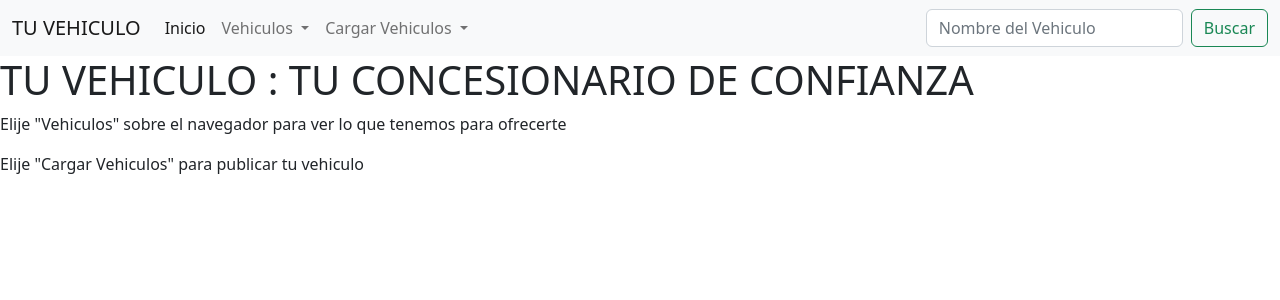
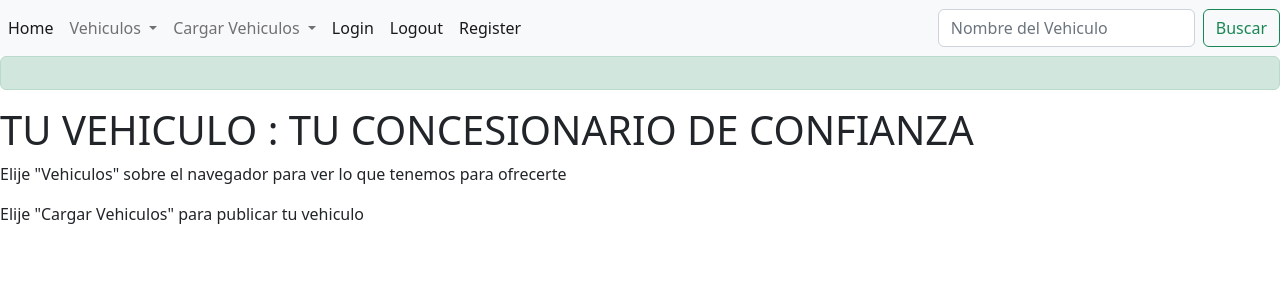
Before and after one commit to Fpagnotta/ProyectoTuVehiculo, a Django app: page / in a window 1280 px wide. Shown: the top 300 px of the page. Run offline with Django 4.2, Linux system fonts and the light colour scheme.

Commit message:
login form

```diff
--- a/templates/autos.html
+++ b/templates/autos.html
@@ -1,4 +1,4 @@
-{% extends 'template_base.html' %}
+{% extends 'base.html' %}
 
 {% block info %}
     <h1>AUTOS</h1>
--- a/templates/template_base.html
+++ b/templates/base.html
@@ -5,20 +5,22 @@
     <meta http-equiv="X-UA-Compatible" content="IE=edge">
     <meta name="viewport" content="width=device-width, initial-scale=1.0">
     <link rel="stylesheet" href="	https://cdn.jsdelivr.net/npm/bootstrap@5.2.0-beta1/dist/css/bootstrap.min.css">
-    <title>INICIO</title>
+    <title>
+      {% block title %}
+      {% endblock %}
+    </title>
 </head>
+
+
+
+
 <body>
     <header>
         <nav class="navbar navbar-expand-lg bg-light">
-            <div class="container-fluid">
-              <a class="navbar-brand" href="/">TU VEHICULO</a>
-              <button class="navbar-toggler" type="button" data-bs-toggle="collapse" data-bs-target="#navbarSupportedContent" aria-controls="navbarSupportedContent" aria-expanded="false" aria-label="Toggle navigation">
-                <span class="navbar-toggler-icon"></span>
-              </button>
               <div class="collapse navbar-collapse" id="navbarSupportedContent">
                 <ul class="navbar-nav me-auto mb-2 mb-lg-0">
                   <li class="nav-item">
-                    <a class="nav-link active" aria-current="page" href="/">Inicio</a>
+                    <a class="nav-link active" aria-current="page" href="/">Home</a>
                   </li>
                   <li class="nav-item dropdown">
                     <a class="nav-link dropdown-toggle" href="#" id="navbarDropdown" role="button" data-bs-toggle="dropdown" aria-expanded="false">
@@ -40,6 +42,15 @@
                       <li><a class="dropdown-item" href="/vehiculos/cargar_camiones">Camiones</a></li>
                     </ul>
                   </li>
+                  <li class="nav-item">
+                    <a class="nav-link active" aria-current="page" href="/login/">Login</a>
+                  </li>
+                  <li class="nav-item">
+                    <a class="nav-link active" aria-current="page" href="/">Logout</a>
+                  </li>
+                  <li class="nav-item">
+                    <a class="nav-link active" aria-current="page" href="/">Register</a>
+                  </li>
                 </ul>
                 <form class="d-flex" role="search" action="/vehiculos/buscar_vehiculos/" method="GET">
                   <input class="form-control me-2" type="text" placeholder="Nombre del Vehiculo" name="Search" aria-label="Search">
@@ -49,8 +60,11 @@
             </div>
           </nav>
     </header>
+
+    <div>
     {% block info %}
     {% endblock %}
+  </div>
 
 
 <script src="https://cdn.jsdelivr.net/npm/@popperjs/core@2.11.5/dist/umd/popper.min.js" integrity="sha384-Xe+8cL9oJa6tN/veChSP7q+mnSPaj5Bcu9mPX5F5xIGE0DVittaqT5lorf0EI7Vk" crossorigin="anonymous"></script>
--- a/templates/buscar_vehiculo.html
+++ b/templates/buscar_vehiculo.html
@@ -1,4 +1,4 @@
-{% extends 'template_base.html' %}
+{% extends 'base.html' %}
 
 {% block info %}
 
--- a/templates/camiones.html
+++ b/templates/camiones.html
@@ -1,4 +1,4 @@
-{% extends 'template_base.html' %}
+{% extends 'base.html' %}
 
 {% block info %}
   <h1>CAMIONES</h1>
--- a/templates/cargar_autos.html
+++ b/templates/cargar_autos.html
@@ -1,4 +1,4 @@
-{% extends 'template_base.html' %}
+{% extends 'base.html' %}
 
 {% block info %}
 {% if form %}
--- a/templates/cargar_camiones.html
+++ b/templates/cargar_camiones.html
@@ -1,4 +1,4 @@
-{% extends 'template_base.html' %}
+{% extends 'base.html' %}
 
 {% block info %}
 {% if form %}
--- a/templates/cargar_motos.html
+++ b/templates/cargar_motos.html
@@ -1,4 +1,4 @@
-{% extends 'template_base.html' %}
+{% extends 'base.html' %}
 
 {% block info %}
 {% if form %}
--- a/templates/index.html
+++ b/templates/index.html
@@ -1,7 +1,17 @@
-{% extends 'template_base.html' %}
+{% extends 'base.html' %}
 
 
 {% block info %}
+
+<div class="alert alert-success" role="alert">
+    {{message}}
+</div>
+
+
+
+
+
+
 <h1>TU VEHICULO : TU CONCESIONARIO DE CONFIANZA</h1>
 
 <p>Elije "Vehiculos" sobre el navegador para ver lo que tenemos para ofrecerte </p>
--- a/templates/motos.html
+++ b/templates/motos.html
@@ -1,4 +1,4 @@
-{% extends 'template_base.html' %}
+{% extends 'base.html' %}
 
 {% block info %}
   <h1>MOTOS</h1>
--- a/tu_vehiculo/urls.py
+++ b/tu_vehiculo/urls.py
@@ -16,7 +16,7 @@
 from django.contrib import admin
 from django.urls import path,include
 
-from tu_vehiculo.views import index
+from tu_vehiculo.views import index, login_view
 from vehiculos.views import autos,motos,camiones
 
 
@@ -24,6 +24,7 @@
 urlpatterns = [
     path('admin/', admin.site.urls),
     path('',index,name = "index"),
-    path('vehiculos/',include('vehiculos.urls'))
+    path('vehiculos/',include('vehiculos.urls')),
+    path('login/',login_view,name = "login_view"),
 
 ]
--- a/tu_vehiculo/views.py
+++ b/tu_vehiculo/views.py
@@ -1,7 +1,41 @@
 from multiprocessing import context
 from django.shortcuts import render
 from django.http import HttpResponse
+from django.contrib.auth.forms import AuthenticationForm
+from django.contrib.auth import authenticate, login
 
 def index(request):
-    context={}
-    return render(request,'index.html',context=context)
+    print(request.user)
+    print(request.user.is_authenticated)
+    return render(request,'index.html')
+
+def login_view(request):
+
+        # entra por POST, formulario completado
+        if request.method == "POST":
+            form = AuthenticationForm(request, data = request.POST)
+
+            #valida que el formulario esté correcto
+            if form.is_valid():
+                username = form.cleaned_data["username"]
+                password = form.cleaned_data["password"]
+                user = authenticate(username = username, password = password)
+                login(request,user)
+                context = {"message": f"Welcome {username}"}
+                return render(request, "index.html", context = context)
+                """ else:
+                    context = {"error": "User don't exists. Try Again"}
+                    form = AuthenticationForm()
+                    return render(request, "auth/login.html", context = context) """
+            else:
+                errors = form.errors
+                print(errors)
+                form = AuthenticationForm()
+                context = {"errors": errors, "form": form}
+                return render(request, "auth/login.html", context = context)
+
+        # entra por GET, muestra el formulario en pantalla
+        else:
+            form = AuthenticationForm()
+            context = {"form": form}
+            return render(request, "auth/login.html", context = context)
```
Also changed, not shown: templates/auth/login.html (added, +25 -0 lines), db.sqlite3, readme.md.
